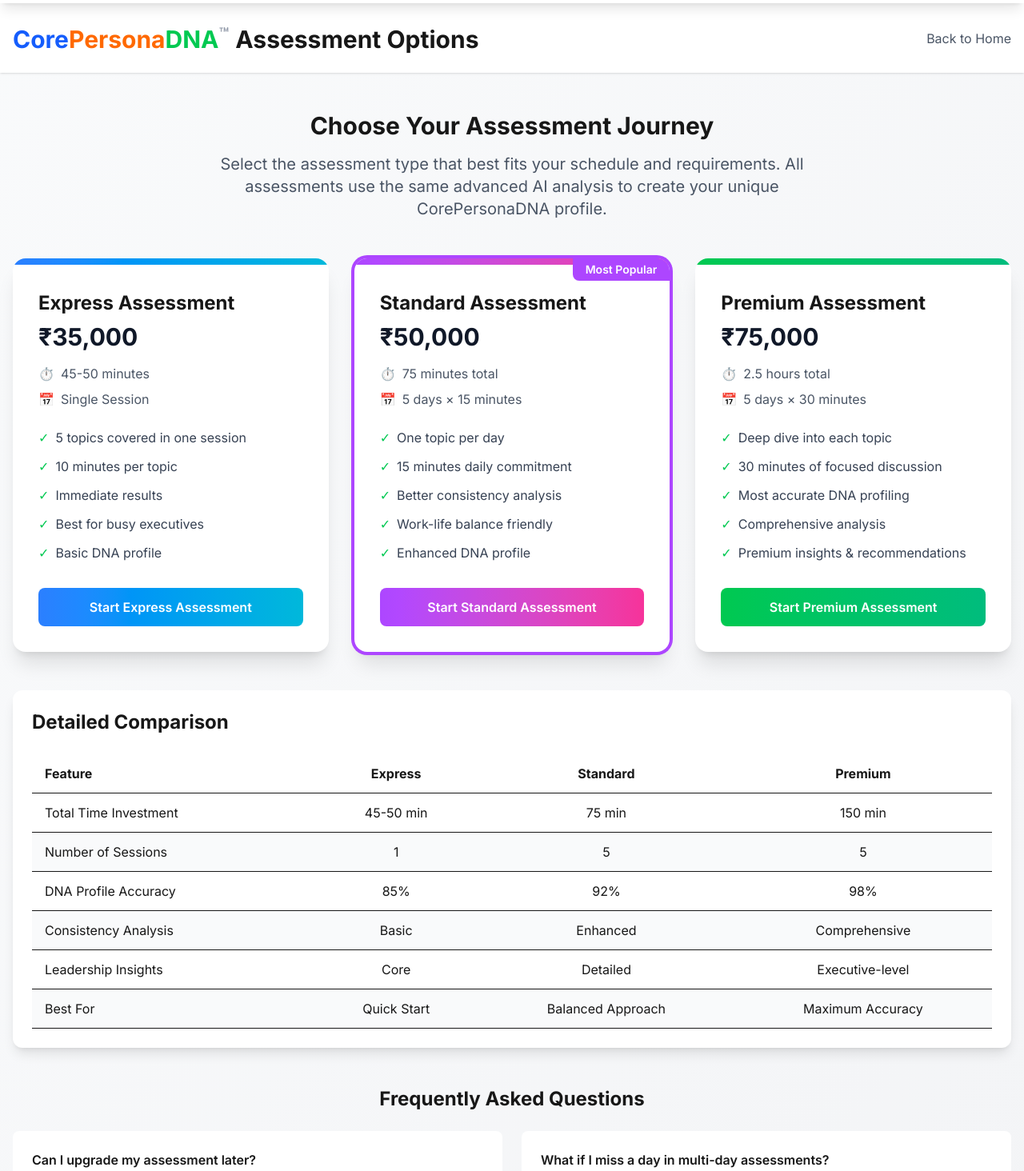
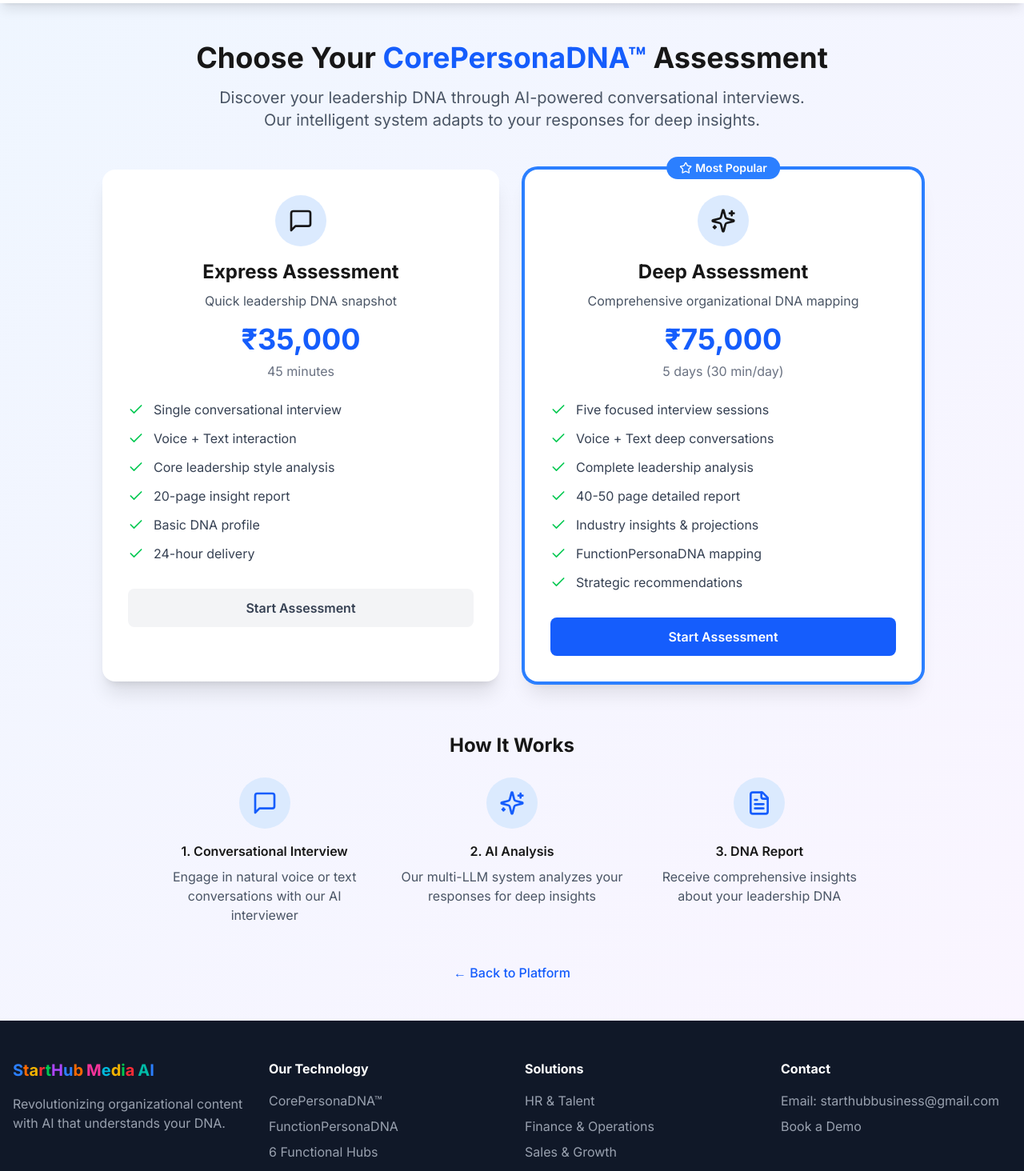
Before and after one commit to onsury/smartdna, a Next.js app: page /assessment-selection in a window 1280 px wide. Shown: the part 60-1524 px from the top of the page at 80% size. Built offline with nearby package versions, Linux system fonts and the light colour scheme.

Commit message:
Add voice+text interview chat

```diff
--- a/app/assessment-selection/page.tsx
+++ b/app/assessment-selection/page.tsx
@@ -1,222 +1,164 @@
 'use client';
 
+import { useState } from 'react';
 import { useRouter } from 'next/navigation';
 import Link from 'next/link';
+import { Check, Star, MessageSquare, FileText, Sparkles } from 'lucide-react';
 
 export default function AssessmentSelection() {
   const router = useRouter();
+  const [selectedPlan, setSelectedPlan] = useState<string | null>(null);
 
-  const assessmentOptions = [
+  const assessmentPlans = [
     {
-      type: 'express',
+      id: 'express',
       name: 'Express Assessment',
-      duration: '45-50 minutes',
-      sessions: 'Single Session',
       price: '₹35,000',
+      duration: '45 minutes',
+      description: 'Quick leadership DNA snapshot',
       features: [
-        '5 topics covered in one session',
-        '10 minutes per topic',
-        'Immediate results',
-        'Best for busy executives',
-        'Basic DNA profile'
+        'Single conversational interview',
+        'Voice + Text interaction',
+        'Core leadership style analysis',
+        '20-page insight report',
+        'Basic DNA profile',
+        '24-hour delivery'
       ],
-      color: 'from-blue-500 to-cyan-500',
+      icon: <MessageSquare className="w-8 h-8" />,
       popular: false
     },
     {
-      type: 'standard',
-      name: 'Standard Assessment',
-      duration: '75 minutes total',
-      sessions: '5 days × 15 minutes',
-      price: '₹50,000',
+      id: 'deep',
+      name: 'Deep Assessment',
+      price: '₹75,000',
+      duration: '5 days (30 min/day)',
+      description: 'Comprehensive organizational DNA mapping',
       features: [
-        'One topic per day',
-        '15 minutes daily commitment',
-        'Better consistency analysis',
-        'Work-life balance friendly',
-        'Enhanced DNA profile'
+        'Five focused interview sessions',
+        'Voice + Text deep conversations',
+        'Complete leadership analysis',
+        '40-50 page detailed report',
+        'Industry insights & projections',
+        'FunctionPersonaDNA mapping',
+        'Strategic recommendations'
       ],
-      color: 'from-purple-500 to-pink-500',
+      icon: <Sparkles className="w-8 h-8" />,
       popular: true
-    },
-    {
-      type: 'premium',
-      name: 'Premium Assessment',
-      duration: '2.5 hours total',
-      sessions: '5 days × 30 minutes',
-      price: '₹75,000',
-      features: [
-        'Deep dive into each topic',
-        '30 minutes of focused discussion',
-        'Most accurate DNA profiling',
-        'Comprehensive analysis',
-        'Premium insights & recommendations'
-      ],
-      color: 'from-green-500 to-emerald-500',
-      popular: false
     }
   ];
 
+  const handleSelectPlan = (planId: string) => {
+    setSelectedPlan(planId);
+    // Navigate to interview chat
+    router.push('/interview-chat');
+  };
+
   return (
-    <div className="min-h-screen bg-gradient-to-br from-gray-50 to-gray-100">
+    <div className="min-h-screen bg-gradient-to-br from-blue-50 to-purple-50 py-12">
+      <div className="max-w-7xl mx-auto px-4">
         {/* Header */}
-      <header className="bg-white shadow-sm">
-        <div className="max-w-7xl mx-auto px-4 py-6">
-          <div className="flex justify-between items-center">
-            <h1 className="text-3xl font-bold">
-              <span className="text-blue-600">Core</span>
-              <span className="text-orange-500">Persona</span>
-              <span className="text-green-500">DNA</span>
-              <span className="text-gray-400 text-xl align-super">™</span>
-              <span className="ml-2">Assessment Options</span>
+        <div className="text-center mb-12">
+          <h1 className="text-4xl font-bold mb-4">
+            Choose Your <span className="text-blue-600">CorePersonaDNA™</span> Assessment
           </h1>
-            <Link href="/" className="text-gray-600 hover:text-gray-900">
-              Back to Home
-            </Link>
-          </div>
-        </div>
-      </header>
-
-      <div className="max-w-7xl mx-auto px-4 py-12">
-        {/* Introduction */}
-        <div className="text-center mb-12">
-          <h2 className="text-3xl font-bold mb-4">Choose Your Assessment Journey</h2>
           <p className="text-xl text-gray-600 max-w-3xl mx-auto">
-            Select the assessment type that best fits your schedule and requirements.
-            All assessments use the same advanced AI analysis to create your unique CorePersonaDNA profile.
+            Discover your leadership DNA through AI-powered conversational interviews.
+            Our intelligent system adapts to your responses for deep insights.
           </p>
         </div>
 
-        {/* Assessment Options */}
-        <div className="grid md:grid-cols-3 gap-8 mb-12">
-          {assessmentOptions.map((option) => (
+        {/* Assessment Plans */}
+        <div className="grid md:grid-cols-2 gap-8 max-w-5xl mx-auto">
+          {assessmentPlans.map((plan) => (
             <div
-              key={option.type}
-              className={`relative bg-white rounded-2xl shadow-xl overflow-hidden transform hover:scale-105 transition-all duration-300 ${
-                option.popular ? 'ring-4 ring-purple-500 ring-opacity-50' : ''
+              key={plan.id}
+              className={`relative bg-white rounded-2xl shadow-xl p-8 ${
+                plan.popular ? 'ring-4 ring-blue-500 ring-opacity-50' : ''
               }`}
             >
-              {option.popular && (
-                <div className="absolute top-0 right-0 bg-purple-500 text-white px-4 py-1 rounded-bl-lg text-sm font-semibold">
-                  Most Popular
+              {plan.popular && (
+                <div className="absolute -top-4 left-1/2 transform -translate-x-1/2">
+                  <span className="bg-blue-500 text-white px-4 py-1 rounded-full text-sm font-semibold flex items-center">
+                    <Star className="w-4 h-4 mr-1" /> Most Popular
+                  </span>
                 </div>
               )}
 
-              <div className={`h-2 bg-gradient-to-r ${option.color}`} />
-
-              <div className="p-8">
-                <h3 className="text-2xl font-bold mb-2">{option.name}</h3>
-                <div className="text-3xl font-bold mb-4 text-gray-900">{option.price}</div>
-
-                <div className="space-y-2 mb-6 text-gray-600">
-                  <p className="flex items-center">
-                    <span className="mr-2">⏱️</span>
-                    {option.duration}
-                  </p>
-                  <p className="flex items-center">
-                    <span className="mr-2">📅</span>
-                    {option.sessions}
-                  </p>
+              <div className="text-center mb-6">
+                <div className="inline-flex items-center justify-center w-16 h-16 bg-blue-100 rounded-full mb-4">
+                  {plan.icon}
+                </div>
+                <h2 className="text-2xl font-bold mb-2">{plan.name}</h2>
+                <p className="text-gray-600 mb-4">{plan.description}</p>
+                <div className="text-4xl font-bold text-blue-600 mb-2">{plan.price}</div>
+                <p className="text-gray-500">{plan.duration}</p>
               </div>
 
               <ul className="space-y-3 mb-8">
-                  {option.features.map((feature, index) => (
+                {plan.features.map((feature, index) => (
                   <li key={index} className="flex items-start">
-                      <span className="text-green-500 mr-2">✓</span>
+                    <Check className="w-5 h-5 text-green-500 mr-3 flex-shrink-0 mt-0.5" />
                     <span className="text-gray-700">{feature}</span>
                   </li>
                 ))}
               </ul>
 
               <button
-                  onClick={() => router.push(`/video-assessment?type=${option.type}`)}
-                  className={`w-full py-3 rounded-lg font-semibold text-white bg-gradient-to-r ${option.color} hover:shadow-lg transform hover:-translate-y-0.5 transition`}
+                onClick={() => handleSelectPlan(plan.id)}
+                className={`w-full py-3 px-6 rounded-lg font-semibold transition ${
+                  plan.popular
+                    ? 'bg-blue-600 text-white hover:bg-blue-700'
+                    : 'bg-gray-100 text-gray-700 hover:bg-gray-200'
+                }`}
               >
-                  Start {option.name}
+                Start Assessment
               </button>
-              </div>
             </div>
           ))}
         </div>
 
-        {/* Comparison Table */}
-        <div className="bg-white rounded-xl shadow-lg overflow-hidden">
-          <div className="p-6">
-            <h3 className="text-2xl font-bold mb-6">Detailed Comparison</h3>
-            <div className="overflow-x-auto">
-              <table className="w-full">
-                <thead>
-                  <tr className="border-b">
-                    <th className="text-left py-3 px-4">Feature</th>
-                    <th className="text-center py-3 px-4">Express</th>
-                    <th className="text-center py-3 px-4">Standard</th>
-                    <th className="text-center py-3 px-4">Premium</th>
-                  </tr>
-                </thead>
-                <tbody>
-                  <tr className="border-b">
-                    <td className="py-3 px-4">Total Time Investment</td>
-                    <td className="text-center py-3 px-4">45-50 min</td>
-                    <td className="text-center py-3 px-4">75 min</td>
-                    <td className="text-center py-3 px-4">150 min</td>
-                  </tr>
-                  <tr className="border-b bg-gray-50">
-                    <td className="py-3 px-4">Number of Sessions</td>
-                    <td className="text-center py-3 px-4">1</td>
-                    <td className="text-center py-3 px-4">5</td>
-                    <td className="text-center py-3 px-4">5</td>
-                  </tr>
-                  <tr className="border-b">
-                    <td className="py-3 px-4">DNA Profile Accuracy</td>
-                    <td className="text-center py-3 px-4">85%</td>
-                    <td className="text-center py-3 px-4">92%</td>
-                    <td className="text-center py-3 px-4">98%</td>
-                  </tr>
-                  <tr className="border-b bg-gray-50">
-                    <td className="py-3 px-4">Consistency Analysis</td>
-                    <td className="text-center py-3 px-4">Basic</td>
-                    <td className="text-center py-3 px-4">Enhanced</td>
-                    <td className="text-center py-3 px-4">Comprehensive</td>
-                  </tr>
-                  <tr className="border-b">
-                    <td className="py-3 px-4">Leadership Insights</td>
-                    <td className="text-center py-3 px-4">Core</td>
-                    <td className="text-center py-3 px-4">Detailed</td>
-                    <td className="text-center py-3 px-4">Executive-level</td>
-                  </tr>
-                  <tr className="border-b bg-gray-50">
-                    <td className="py-3 px-4">Best For</td>
-                    <td className="text-center py-3 px-4">Quick Start</td>
-                    <td className="text-center py-3 px-4">Balanced Approach</td>
-                    <td className="text-center py-3 px-4">Maximum Accuracy</td>
-                  </tr>
-                </tbody>
-              </table>
+        {/* Additional Info */}
+        <div className="mt-16 text-center">
+          <h3 className="text-2xl font-bold mb-6">How It Works</h3>
+          <div className="grid md:grid-cols-3 gap-8 max-w-4xl mx-auto">
+            <div className="text-center">
+              <div className="bg-blue-100 w-16 h-16 rounded-full flex items-center justify-center mx-auto mb-4">
+                <MessageSquare className="w-8 h-8 text-blue-600" />
+              </div>
+              <h4 className="font-semibold mb-2">1. Conversational Interview</h4>
+              <p className="text-gray-600">
+                Engage in natural voice or text conversations with our AI interviewer
+              </p>
+            </div>
+            <div className="text-center">
+              <div className="bg-blue-100 w-16 h-16 rounded-full flex items-center justify-center mx-auto mb-4">
+                <Sparkles className="w-8 h-8 text-blue-600" />
+              </div>
+              <h4 className="font-semibold mb-2">2. AI Analysis</h4>
+              <p className="text-gray-600">
+                Our multi-LLM system analyzes your responses for deep insights
+              </p>
+            </div>
+            <div className="text-center">
+              <div className="bg-blue-100 w-16 h-16 rounded-full flex items-center justify-center mx-auto mb-4">
+                <FileText className="w-8 h-8 text-blue-600" />
+              </div>
+              <h4 className="font-semibold mb-2">3. DNA Report</h4>
+              <p className="text-gray-600">
+                Receive comprehensive insights about your leadership DNA
+              </p>
             </div>
           </div>
         </div>
 
-        {/* FAQ Section */}
-        <div className="mt-12">
-          <h3 className="text-2xl font-bold mb-6 text-center">Frequently Asked Questions</h3>
-          <div className="grid md:grid-cols-2 gap-6">
-            <div className="bg-white rounded-lg p-6">
-              <h4 className="font-semibold mb-2">Can I upgrade my assessment later?</h4>
-              <p className="text-gray-600">Yes, you can upgrade from Express to Standard or Premium within 30 days by paying the difference.</p>
-            </div>
-            <div className="bg-white rounded-lg p-6">
-              <h4 className="font-semibold mb-2">What if I miss a day in multi-day assessments?</h4>
-              <p className="text-gray-600">No problem! You have up to 10 days to complete all sessions at your convenience.</p>
-            </div>
-            <div className="bg-white rounded-lg p-6">
-              <h4 className="font-semibold mb-2">Is my data secure?</h4>
-              <p className="text-gray-600">Absolutely. All video assessments are encrypted and processed securely. We never share your data.</p>
-            </div>
-            <div className="bg-white rounded-lg p-6">
-              <h4 className="font-semibold mb-2">When do I get my results?</h4>
-              <p className="text-gray-600">Your CorePersonaDNA profile is generated within 24 hours of completing your assessment.</p>
-            </div>
-          </div>
+        {/* Back Button */}
+        <div className="mt-12 text-center">
+          <Link
+            href="/platform"
+            className="text-blue-600 hover:text-blue-700 font-medium"
+          >
+            ← Back to Platform
+          </Link>
         </div>
       </div>
     </div>
--- /dev/null
+++ b/app/interview-chat/page.tsx
@@ -0,0 +1,116 @@
+import { NextResponse } from 'next/server';
+
+// Interview questions bank
+const INTERVIEW_QUESTIONS = [
+  "Tell me about the moment you decided to become an entrepreneur. What was happening in your life?",
+  "What personal experience or pain point led to founding your company?",
+  "What three principles from your upbringing still guide your business decisions today?",
+  "How do you explain your company's mission to a 10-year-old child?",
+  "Describe a time when you had to choose between profit and principles. What did you do?",
+  "Walk me through how you handled the last major crisis in your company.",
+  "How do you balance short-term pressures with long-term vision?",
+  "What's your approach when a trusted team member fundamentally disagrees with you?",
+  "How do you decide where to invest limited resources?",
+  "What's the biggest risk you've taken that failed? What did you learn?",
+  "How do you ensure your vision is understood at every level of your organization?",
+  "What major belief about business have you changed your mind about?",
+  "How are you preparing your company for changes 5 years out?",
+  "What would you want a case study about your company to highlight?",
+  "How has leadership changed you as a person?"
+];
+
+// For now, we'll use mock responses until API keys are set up
+// This gives you a working system immediately
+async function getMockAIResponse(messages: any[], questionIndex: number): Promise<string> {
+  const lastUserMessage = messages[messages.length - 1].content;
+  const currentQuestion = INTERVIEW_QUESTIONS[questionIndex];
+
+  // Simulate thinking time
+  await new Promise(resolve => setTimeout(resolve, 1000));
+
+  // Generate contextual follow-up responses
+  const followUpResponses = [
+    "That's fascinating. Can you tell me more about what motivated that decision?",
+    "I can see how that shaped your leadership style. How did that experience influence your approach to building teams?",
+    "That's a powerful insight. How do you apply that principle when facing difficult decisions today?",
+    "Interesting perspective. Can you share a specific example of when this approach made a difference?",
+    "Thank you for sharing that. How has this philosophy evolved as your company has grown?",
+  ];
+
+  // For the first few messages, ask the current question
+  if (messages.length <= 2) {
+    return currentQuestion;
+  }
+
+  // After some conversation, provide a follow-up and transition
+  if (messages.length % 6 === 0 && questionIndex < INTERVIEW_QUESTIONS.length - 1) {
+    return `${followUpResponses[Math.floor(Math.random() * followUpResponses.length)]}
+
+Let me ask you about another aspect of your leadership: ${INTERVIEW_QUESTIONS[questionIndex + 1]}`;
+  }
+
+  // Otherwise, provide a contextual follow-up
+  return followUpResponses[Math.floor(Math.random() * followUpResponses.length)];
+}
+
+// This is where you'll add real LLM calls once API keys are configured
+async function getAIResponse(messages: any[], questionIndex: number): Promise<{ response: string, nextQuestion: boolean }> {
+  try {
+    // Check if we have API keys
+    const hasOpenAI = !!process.env.OPENAI_API_KEY;
+    const hasAnthropic = !!process.env.ANTHROPIC_API_KEY;
+    const hasGemini = !!process.env.GEMINI_API_KEY;
+
+    // For now, use mock responses if no API keys are configured
+    if (!hasOpenAI && !hasAnthropic && !hasGemini) {
+      const response = await getMockAIResponse(messages, questionIndex);
+      const shouldMoveToNext = messages.length % 6 === 0 && questionIndex < INTERVIEW_QUESTIONS.length - 1;
+      return { response, nextQuestion: shouldMoveToNext };
+    }
+
+    // When you add API keys, this is where the real LLM calls will go
+    // For now, return mock response
+    const response = await getMockAIResponse(messages, questionIndex);
+    const shouldMoveToNext = messages.length % 6 === 0 && questionIndex < INTERVIEW_QUESTIONS.length - 1;
+    return { response, nextQuestion: shouldMoveToNext };
+
+  } catch (error) {
+    console.error('AI Response Error:', error);
+    return {
+      response: "I apologize for the technical difficulty. Let me rephrase - could you tell me more about your leadership journey?",
+      nextQuestion: false
+    };
+  }
+}
+
+export async function POST(request: Request) {
+  try {
+    const { messages, questionIndex } = await request.json();
+
+    // Validate input
+    if (!messages || !Array.isArray(messages)) {
+      return NextResponse.json(
+        { error: 'Invalid messages format' },
+        { status: 400 }
+      );
+    }
+
+    // Get AI response
+    const { response, nextQuestion } = await getAIResponse(messages, questionIndex || 0);
+
+    // Return response
+    return NextResponse.json({
+      response,
+      nextQuestion,
+      llmUsed: 'mock', // Will update when real LLMs are connected
+      timestamp: new Date().toISOString()
+    });
+
+  } catch (error) {
+    console.error('Chat API Error:', error);
+    return NextResponse.json(
+      { error: 'Failed to process message' },
+      { status: 500 }
+    );
+  }
+}
--- a/app/layout.tsx
+++ b/app/layout.tsx
@@ -181,7 +181,7 @@
               </div>
             </div>
 
-            {/* Copyright - Only at Bottom */}
+            {/* Copyright - ONLY at Bottom */}
             <div className="border-t border-gray-800 mt-8 pt-8 text-center text-gray-400">
               <p>© 2025 StartHub MediaAI Pvt. Ltd. All rights reserved.</p>
               <p className="mt-2">Revolutionizing organizational content with Deep Neural Assessment™</p>
```
Also changed, not shown: postcss.config.js (added, +8 -0 lines), tailwind.config.ts (added, +15 -0 lines), 1 other file (tests, documents, lock files or other folders). Lines whose indentation alone changed are shown as unchanged.
